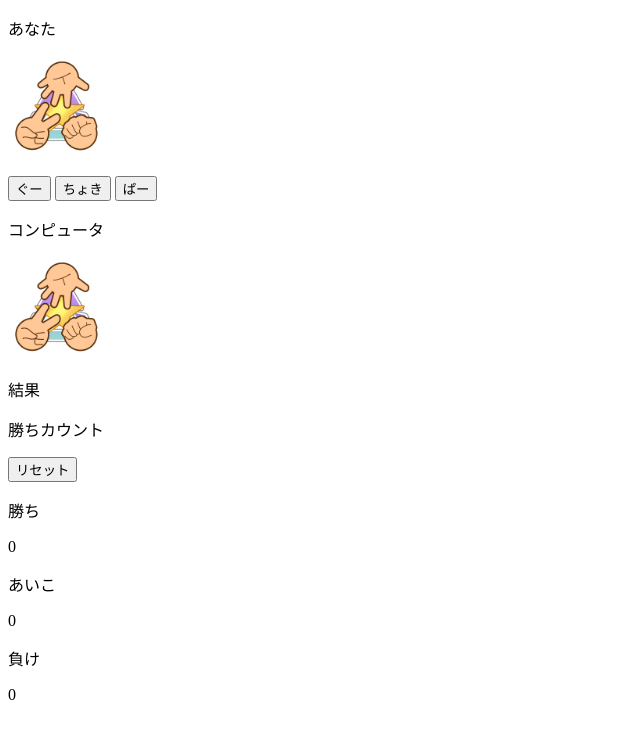
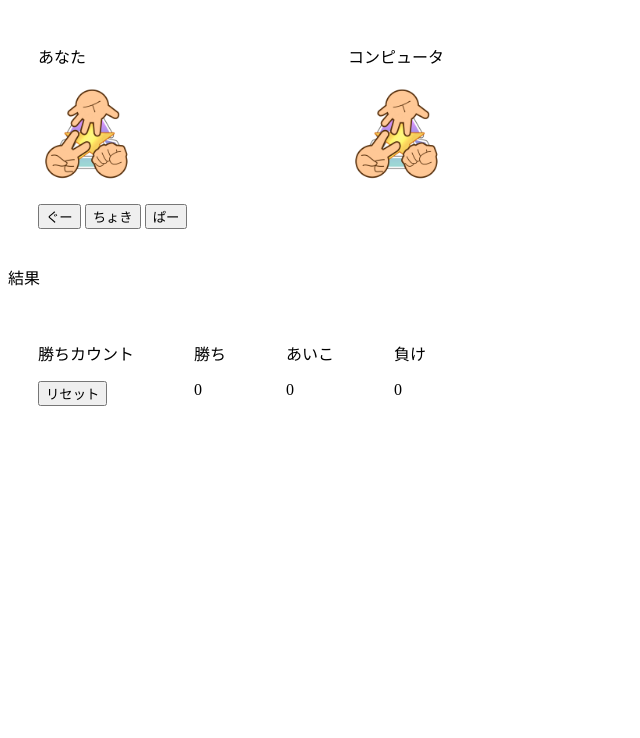
Before and after one commit to kei3570/janken, a plain HTML site: page index.html in a window 1280 px wide. Shown: the whole page, without its empty margins (0-640 px from the left). Drawn offline with Linux system fonts and the light colour scheme.

Commit message:
styles.css

```diff
--- a/css/styles.css
+++ b/css/styles.css
@@ -1,3 +1,26 @@
 h1{
   color:red;
 }
+
+.counter{
+  overflow:hidden;
+}
+
+.counter_item{
+  float:left;
+  padding:20px 30px;
+}
+
+.janken_contents{
+  overflow:hidden;
+}
+
+.janken_item{
+  float:left;
+  padding:20px 30px;
+  width: 250px;
+}
+
+.computer_text{
+  padding-top: 25px;
+}
```
